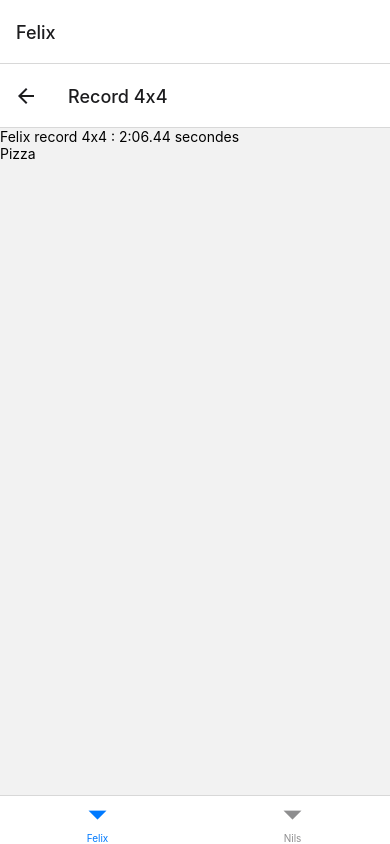
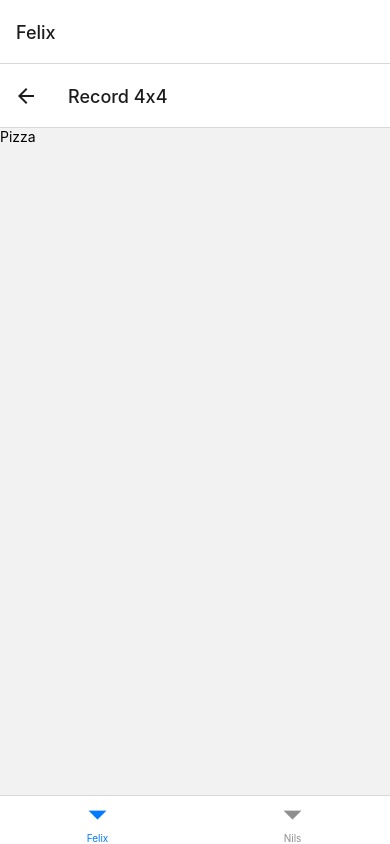
Before and after one commit to fefe49/FamilyApp, a React Native app: screen /FelixScreen2 in a window 390 px wide. Built offline with nearby package versions, Linux system fonts and the light colour scheme.

Commit message:
Update FelixScreen2.js

```diff
--- a/src/screens/FelixScreen2.js
+++ b/src/screens/FelixScreen2.js
@@ -6,8 +6,7 @@ const FelixScreen2 = () => {
     const navigation = useNavigation();
     return (
         <View>
-            <Text>Felix record 4x4 : 2:06.44 secondes</Text>
-            <TouchableOpacity onPress={() => {navigation.navigate("NilsScreen1")}}>
+            <TouchableOpacity onPress={() => { navigation.navigate("NilsScreen1") }}>
                 <Text>Pizza</Text>
             </TouchableOpacity>
         </View>
```
